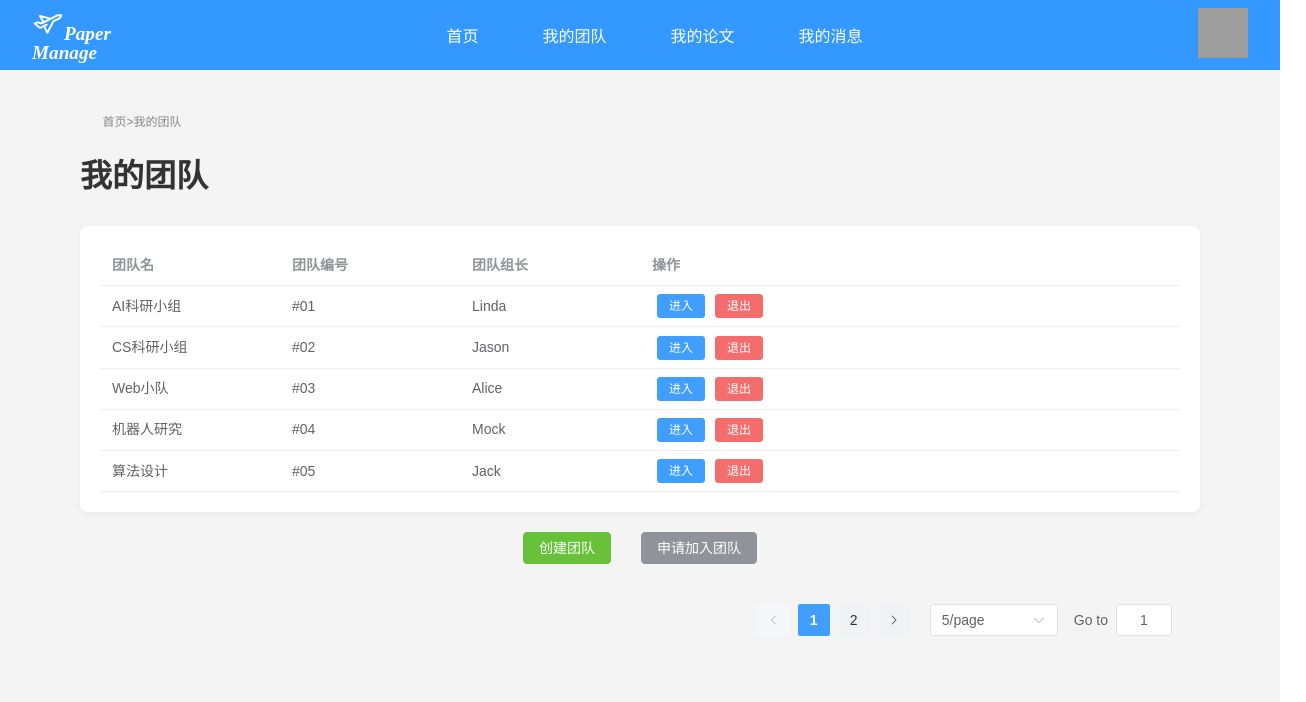
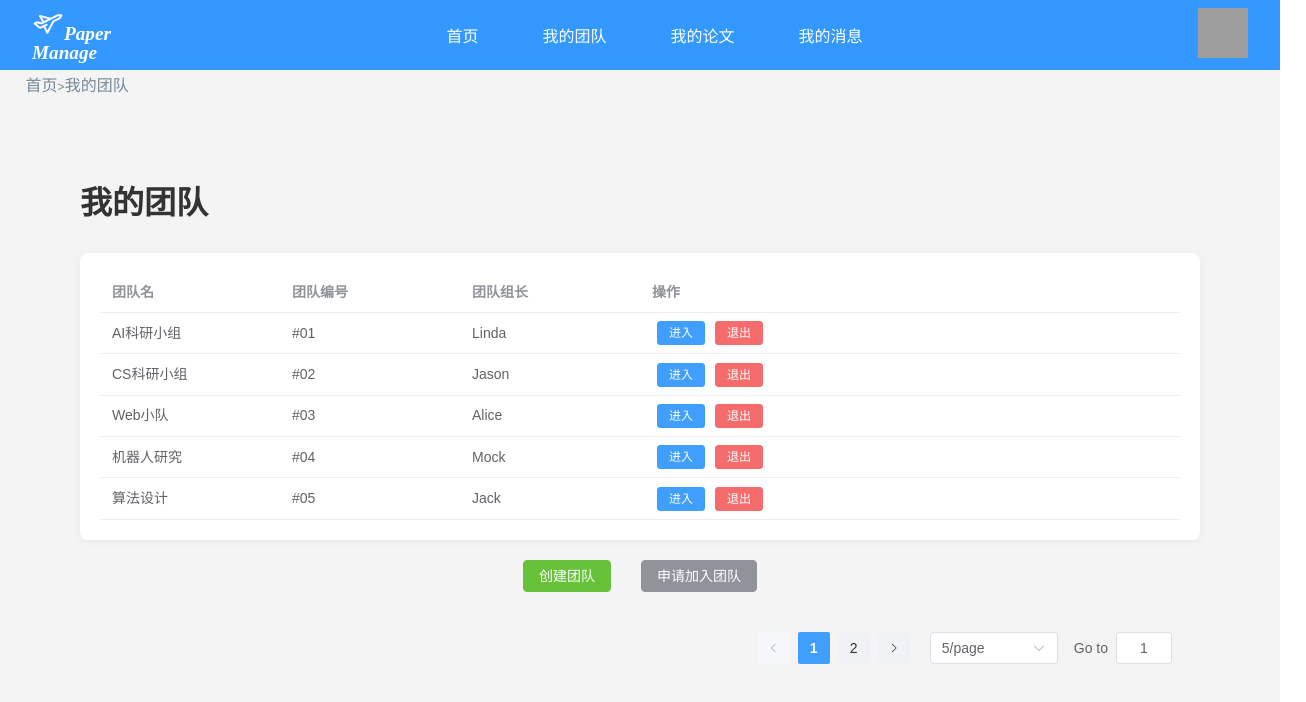
Before and after one commit to NingNZ/Paper-Manage-System, a Vue app in the folder vueProject/: page /myteam in a window 1280 px wide. Shown: the top 702 px of the page, 1306 px wide, since content can reach past the window. Built offline with nearby package versions, Linux system fonts and the light colour scheme; grey boxes are pictures that could not be loaded; what particles.vue3 would draw is missing.

Commit message:
左上角超链接

```diff
--- a/vueProject/pages/ManageTeamArticle.vue
+++ b/vueProject/pages/ManageTeamArticle.vue
@@ -32,7 +32,7 @@
 
       <!-- 右侧内容 -->
       <section class="content">
-        <div class="breadcrumb">首页 &gt; 我的团队 &gt; 团队xxx</div>
+        <div class="breadcrumb"><a href="/">首页</a> &gt; <a href="/myteam">我的团队</a> &gt; <a href="/other">团队xxx</a></div>
 
         <div class="table-wrapper">
           <table class="custom-table">
--- a/vueProject/pages/MyTeam.vue
+++ b/vueProject/pages/MyTeam.vue
@@ -75,9 +75,9 @@ function handleCreateTeam(name) {
 <template>
   <div class="container">
     <bar />
+    <div class="breadcrumb"><a href="/">首页</a>&gt;<a href="/myteam">我的团队</a></div>
+    <main class="main-content">
 
-    <main class="main-content">
-      <div class="breadcrumb">首页&gt;我的团队</div>
       <h1 class="title">我的团队</h1>
 
       <div class="table-wrapper">
```
